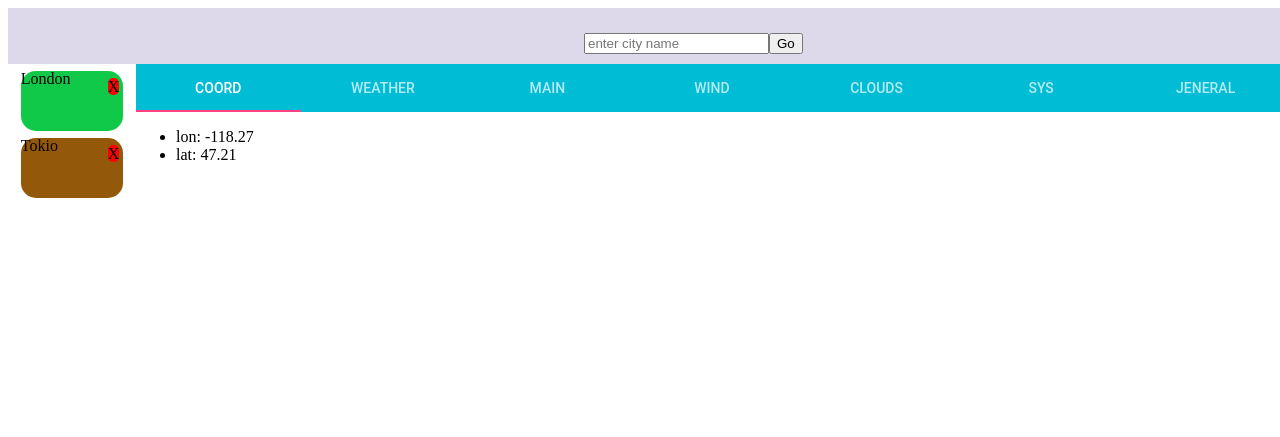
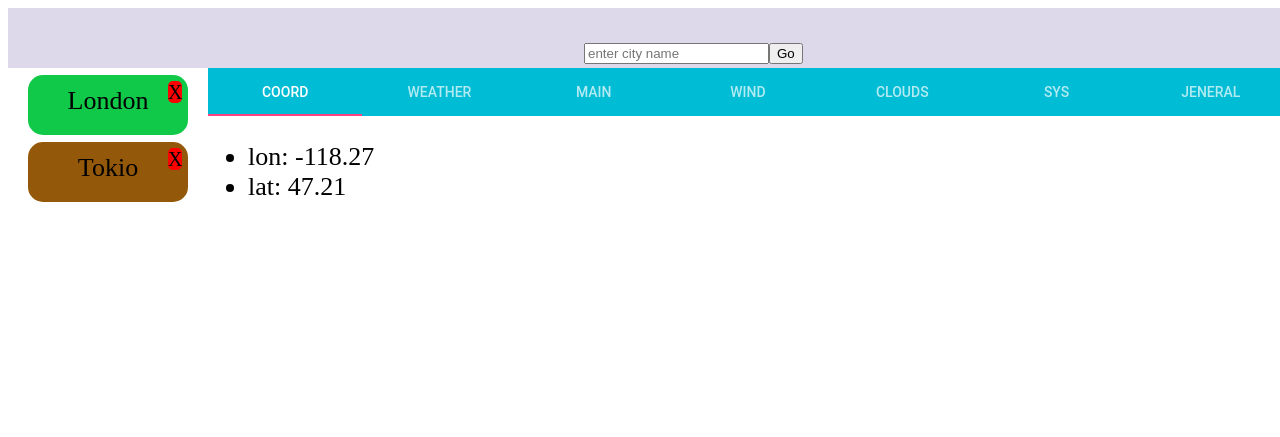
Before and after one commit to AlexeyDerepa/weather-widget, a React app: page / in a window 1280 px wide. Shown: the top 437 px of the page. Built offline with nearby package versions, Linux system fonts and the light colour scheme.

Commit message:
added some styles

```diff
--- a/src/assets/styles/details.css
+++ b/src/assets/styles/details.css
@@ -1,5 +1,5 @@
 .details-container{
-    width: 90%;
-    float: right;
+    width: calc(100% - 200px);
+    float: left;
     /* margin-left: 5px; */
 }
--- a/src/assets/styles/header.css
+++ b/src/assets/styles/header.css
@@ -1,5 +1,5 @@
 .header-container{
-    height: 7vh;
+    height: 60px;
     margin: 0;
     width: 100%;
     background: rgb(221, 217, 235);
--- a/src/assets/styles/main.css
+++ b/src/assets/styles/main.css
@@ -1,4 +1,5 @@
 body{
     height: 100vh;
     width: 100%;
+    font-size: 26px;
 }
--- a/src/assets/styles/tabs.css
+++ b/src/assets/styles/tabs.css
@@ -1,5 +1,5 @@
 .tabs-list-container{
-    width: 10%;
+    width: 200px;
     float: left;
     height: 90vh;
     overflow-y: auto;
@@ -25,12 +25,15 @@
 }
 .delete-tab-item{
     position: relative;
-    left:85%;
-    top:7px;
+    left:140px;
+    top:1px;
     border-radius: 5px;
     background: red;
     width: 25px;
     height: 25px;
+    z-index: 2;
+    font-size: 20px;
+
 }
 .tab-item-container{
     height: 100%;
@@ -39,9 +42,11 @@
     position: relative;
     top:-19px;
     vertical-align: middle;
+    text-align: center;
+    z-index: 1;
 }
 .tab-name{
     display: inline-block;
-    width: 100%;
-    height: 100%;
+    width: 150px;
+    height: 20px;
 }
--- a/src/components/bodySide/index.js
+++ b/src/components/bodySide/index.js
@@ -11,11 +11,11 @@ class BodySide extends Component {
     componentDidMount() {
         this.props.getInitialData();
     }
-    handlerChooseTab = (tab) => {
+    handlerChooseTab(tab){
         this.props.chooseTab(tab);
     }
 
-    handlerDeleteTab = (tab) => {
+    handlerDeleteTab(tab){
         this.props.deleteTab(tab);
     }
 
@@ -24,8 +24,8 @@ class BodySide extends Component {
             <Fragment>
                 <div className="tabs-list-container">
                     <TabsList
-                        handlerChooseTab={this.handlerChooseTab}
-                        handlerDeleteTab={this.handlerDeleteTab}
+                        handlerChooseTab={this.handlerChooseTab.bind(this)}
+                        handlerDeleteTab={this.handlerDeleteTab.bind(this)}
                         tabsList={this.props.tabsList}
                         currentActiveTab={this.props.currentActiveTab}
                     />
--- a/src/components/headerSide/index.js
+++ b/src/components/headerSide/index.js
@@ -4,14 +4,18 @@ import { findCity } from '../../actions/header';
 import '../../assets/styles/header.css';
 
 class HeaderSide extends Component {
-    state = {
-        cityName: '',
+    constructor(props) {
+        super(props);
+        this.state = {
+            cityName: '',
+        }
     }
 
-    handlerOnChange = (event) => {
+
+    handlerOnChange(event) {
         this.setState({ cityName: event.target.value });
     }
-    handlerOnClick = () => {
+    handlerOnClick(){
         this.props.findCity(this.state.cityName);
         this.setState({ cityName: '' });
     }
@@ -19,8 +23,8 @@ class HeaderSide extends Component {
         return (
             <div className='header-container'>
                 <div className='form-input'>
-                    <input type='text' placeholder='enter city name' onChange={this.handlerOnChange} value={this.state.cityName} />
-                    <input type='button' onClick={this.handlerOnClick} value='Go' />
+                    <input type='text' placeholder='enter city name' onChange={this.handlerOnChange.bind(this)} value={this.state.cityName} />
+                    <input type='button' onClick={this.handlerOnClick.bind(this)} value='Go' />
                 </div>
             </div>
         );
--- a/src/containers/index.js
+++ b/src/containers/index.js
@@ -1,4 +1,4 @@
-import React, {Component, Fragment} from 'react';
+import React, {Component} from 'react';
 
 import HeaderSide from '../components/headerSide';
 import BodySide from '../components/bodySide';
--- a/src/middlewares/index.js
+++ b/src/middlewares/index.js
@@ -1,7 +1,7 @@
 import { applyMiddleware } from 'redux';
 import thunk from 'redux-thunk';
-import { composeWithDevTools } from 'redux-devtools-extension';
-import { createLogger } from 'redux-logger';
+//import { composeWithDevTools } from 'redux-devtools-extension';
+//import { createLogger } from 'redux-logger';
 
 import headerMiddleware from './header';
 import bodyMiddleware from './tabs';
@@ -10,9 +10,11 @@ const middleware = [
     thunk,
     headerMiddleware,
     bodyMiddleware,
-    createLogger(),
+    //createLogger(),
 ];
 
-const allMiddlewares = composeWithDevTools(applyMiddleware(...middleware));
+const allMiddlewares = //composeWithDevTools(
+    applyMiddleware(...middleware);
+//);
 
 export default allMiddlewares;
--- a/src/middlewares/tabs.js
+++ b/src/middlewares/tabs.js
@@ -8,7 +8,6 @@ import updateTabsList, { deleteTabFromTabsList, activeTab } from '../addition';
 
 function bodyMiddleware({ getState }) {
     return next => action => {
-        console.log(getState().tabsReducer);
         switch (action.type) {
 
             case types.GET_INITIAL_DATA: {
@@ -36,7 +35,7 @@ function bodyMiddleware({ getState }) {
             }
 
             case types.DELETE_TAB: {
-                let tabsList = deleteTabFromTabsList(getState().tabsReducer, action);//  getState().tabsReducer.tabsList.filter(item => item.id !== action.payload.id)
+                let tabsList = deleteTabFromTabsList(getState().tabsReducer, action);
                 let active = activeTab(getState().tabsReducer, action)
                 updateLocalStorage('tabsList', tabsList);
                 updateLocalStorage('currentActiveTab', active)
```
Also changed, not shown: 1 other file.
